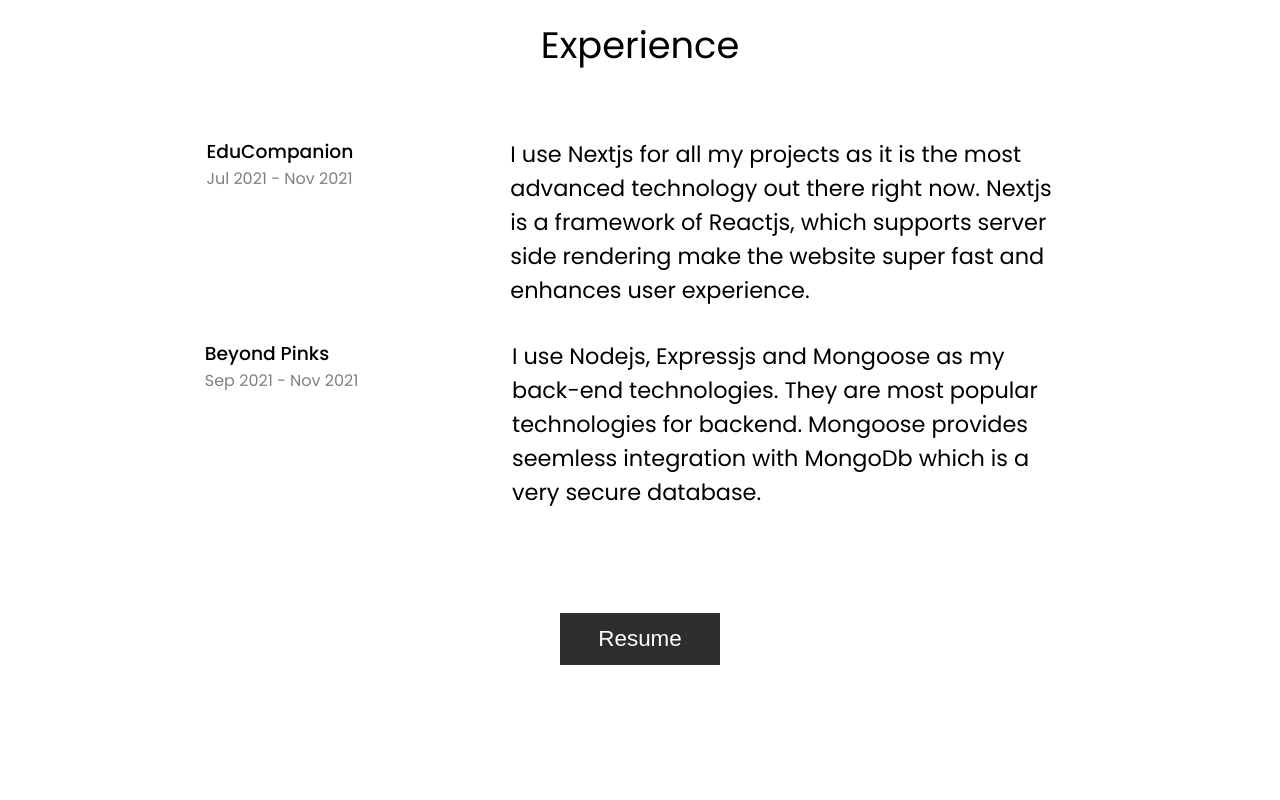
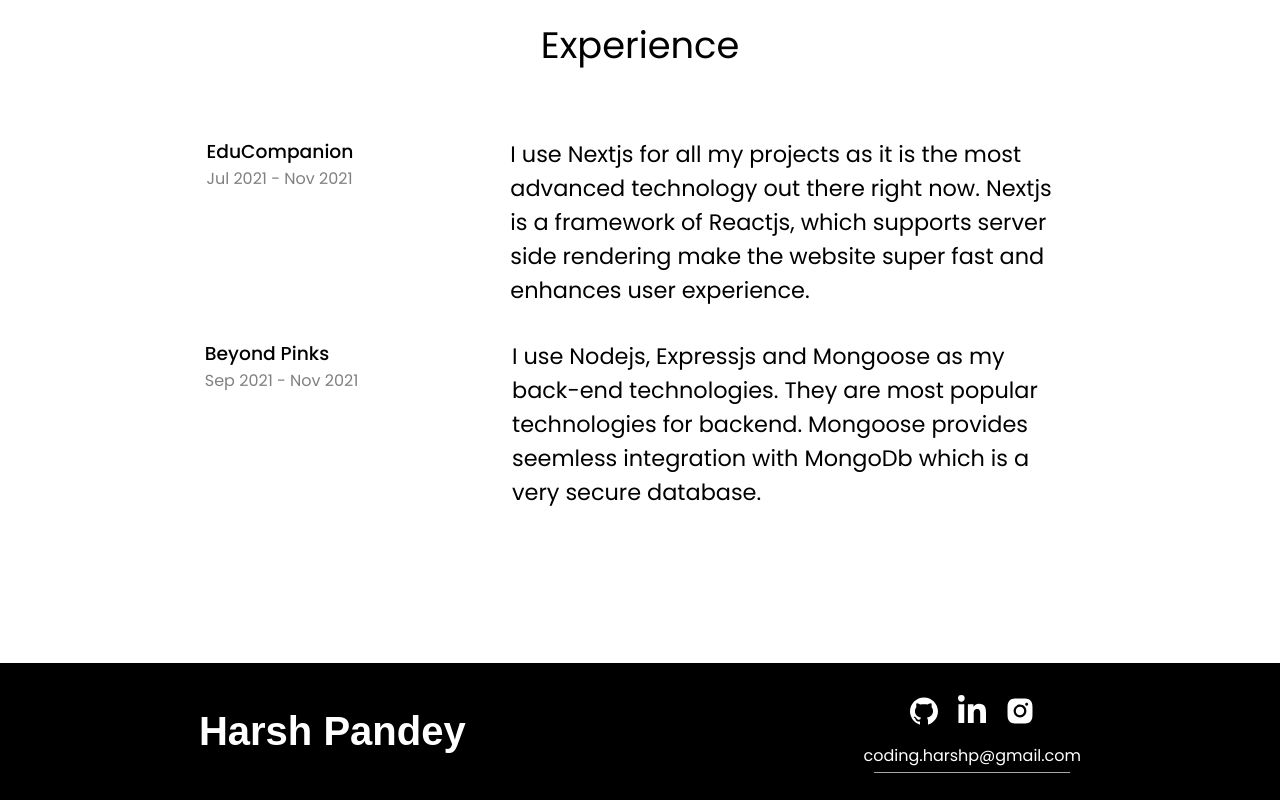
Before and after one commit to harshpandey002/portfolio-old, a Next.js app: page / in a window 1280 px wide. Shown: the part 3577-4377 px from the top of the page. Before the commit the page ends 4332 px from the top, so only its background shows below. Built offline with nearby package versions, Linux system fonts and the light colour scheme; a web font is replaced by a local one.

Commit message:
Footer complete

```diff
--- /dev/null
+++ b/components/Footer.js
@@ -0,0 +1,41 @@
+import styles from "@/styles/Footer.module.css";
+import { AiFillInstagram, AiFillGithub } from "react-icons/ai";
+import { FaLinkedinIn } from "react-icons/fa";
+
+export default function Footer() {
+  return (
+    <div className={styles.container}>
+      <div className={styles.left}>
+        <h1>Harsh Pandey</h1>
+      </div>
+      <div className={styles.right}>
+        <div className={styles.icons}>
+          <AiFillGithub
+            onClick={() =>
+              window.open("https://github.com/harshpandey002", "_blank")
+            }
+          />
+          <FaLinkedinIn
+            onClick={() =>
+              window.open(
+                "https://www.linkedin.com/in/harsh-kumar-pandey-5ab9071aa/",
+                "_blank"
+              )
+            }
+          />
+          <AiFillInstagram
+            onClick={() =>
+              window.open(
+                "https://www.instagram.com/harshpandey_002/",
+                "_blank"
+              )
+            }
+          />
+        </div>
+        <div className={styles.email}>
+          <a href="mailto: coding.harsh@gmail.com">coding.harshp@gmail.com</a>
+        </div>
+      </div>
+    </div>
+  );
+}
--- a/components/Layout.js
+++ b/components/Layout.js
@@ -3,6 +3,7 @@
 import Header from "./Header";
 import { useContext } from "react";
 import ThemeContext from "@/context/ThemeContext";
+import Footer from "./Footer";
 
 const Layout = ({ title, keywords, description, children }) => {
   const { background, font } = useContext(ThemeContext);
@@ -24,6 +25,8 @@
       <Header />
 
       <div className={styles.container}>{children}</div>
+
+      <Footer />
     </div>
   );
 };
--- a/package.json
+++ b/package.json
@@ -13,6 +13,7 @@
     "next": "12.0.1",
     "react": "17.0.2",
     "react-dom": "17.0.2",
+    "react-icons": "^4.3.1",
     "react-intersection-observer": "^8.32.2",
     "react-scroll-parallax": "^2.4.0",
     "react-scroll-trigger": "^0.6.10"
--- a/pages/index.js
+++ b/pages/index.js
@@ -1,4 +1,3 @@
-import Contact from "@/components/Contact";
 import Experience from "@/components/Experience";
 import Hero from "@/components/Hero";
 import Layout from "@/components/Layout";
@@ -6,7 +5,6 @@
 import ProjectMob from "@/components/ProjectMob";
 import Stack from "@/components/Stack";
 import Works from "@/components/Works";
-import styles from "@/styles/Home.module.css";
 
 export default function Home() {
   return (
@@ -17,10 +15,6 @@
       <Project />
       <ProjectMob />
       <Experience />
-      <div className={styles.resume}>
-        <button>Resume</button>
-      </div>
-      {/* <Contact /> */}
     </Layout>
   );
 }
--- /dev/null
+++ b/styles/Footer.module.css
@@ -0,0 +1,66 @@
+.container {
+  background-color: #000;
+  color: white;
+  display: flex;
+  align-items: center;
+  justify-content: space-around;
+  padding-block: 2rem;
+}
+
+.left h1 {
+  font-family: var(--font);
+  font-size: 2.5rem;
+}
+
+.right {
+  display: flex;
+  flex-direction: column;
+  gap: 1rem;
+}
+
+.icons {
+  display: flex;
+  align-items: center;
+  justify-content: center;
+  gap: 1rem;
+  font-size: 2rem;
+}
+
+.email a {
+  position: relative;
+}
+
+.email a::after {
+  content: "";
+  position: absolute;
+  top: 120%;
+  left: 50%;
+  transform: translateX(-50%);
+  width: 0%;
+  height: 1px;
+  background-color: white;
+  transition: width 0.4s ease-out;
+}
+
+.email a::before {
+  content: "";
+  position: absolute;
+  top: 120%;
+  left: 50%;
+  transform: translateX(-50%);
+  width: 90%;
+  height: 1px;
+  background-color: rgb(167, 167, 167);
+  transition: width 0.4s ease-out;
+}
+
+.email a:hover::after {
+  width: 90%;
+}
+
+@media only screen and (max-width: 660px) {
+  .container {
+    flex-direction: column;
+    gap: 1rem;
+  }
+}
--- a/styles/Home.module.css
+++ /dev/null
@@ -1,33 +0,0 @@
-.resume {
-  margin-top: -50px;
-  margin-bottom: 90px;
-  display: flex;
-  align-items: center;
-  justify-content: center;
-}
-
-.resume button {
-  padding: 0.8rem 1.6rem;
-  width: 160px;
-  font-size: 1.4rem;
-  border: none;
-  outline: none;
-  background-color: rgb(46, 46, 46);
-  color: white;
-}
-
-.resume button:hover {
-  background-color: rgb(27, 27, 27);
-}
-
-@media only screen and (mix-width: 1200px) {
-  .resume {
-    display: block;
-  }
-}
-
-@media only screen and (max-width: 1200px) {
-  .resume {
-    display: none;
-  }
-}
```
Also changed, not shown: 1 other file (tests, documents, lock files or other folders).
